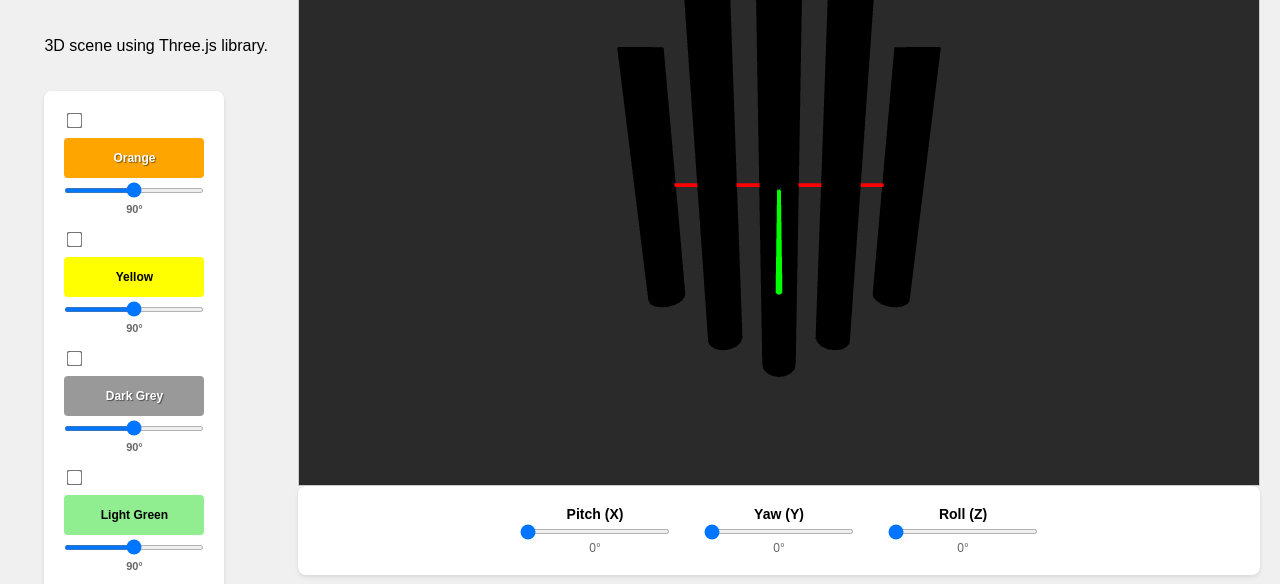
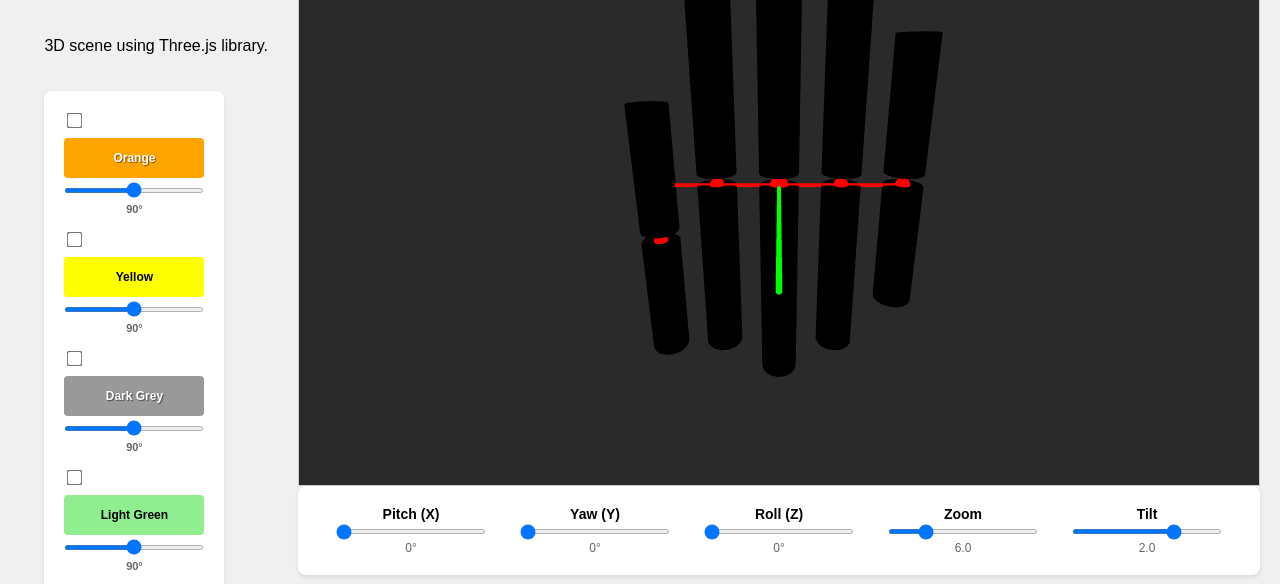
Before and after one commit to philincloud/dataglove, a plain HTML site: page index.html in a window 1280 px wide. Shown: the part 136-720 px from the top of the page. Drawn offline with nearby package versions, Linux system fonts and the light colour scheme.

Commit message:
Add zoom and tilt controls, shift orange disk down, raise upper lines 0.2 units

```diff
--- a/dataglove.js
+++ b/dataglove.js
@@ -111,7 +111,8 @@ function initThreeScene() {
     const darkGreyLineUpperGeometry = new THREE.CylinderGeometry(0.32, 0.32, 3.6, 16);
     const darkGreyLineUpperMaterial = new THREE.MeshBasicMaterial({ color: 0x000000 });
     darkGreyLineUpper = new THREE.Mesh(darkGreyLineUpperGeometry, darkGreyLineUpperMaterial);
-    darkGreyLineUpper.position.set(0, 1.8, 0); // Position so bottom touches y=0 relative to pivot
+
+    darkGreyLineUpper.position.set(0, 2.0, 0); // Position so bottom touches y=0 relative to pivot, 0.2 units higher
     darkGreyLinePivot.add(darkGreyLineUpper); // Add as child of pivot
 
 
@@ -154,7 +155,8 @@ function initThreeScene() {
 
     // Point at the beginning of the line (x = -2)
     const redPoint1 = new THREE.Mesh(axisPointGeometry, axisPointMaterial);
-    redPoint1.position.set(-2, 0, 0);
+
+    redPoint1.position.set(-2, -1, 0); // Red point for orange disk, shifted down by 1
     sceneGroup.add(redPoint1);
 
     // Point at 1/4 of the line length (x = -1)
@@ -223,7 +225,8 @@ function initThreeScene() {
     const yellowLineUpperGeometry = new THREE.CylinderGeometry(0.32, 0.32, 3, 16);
     const yellowLineUpperMaterial = new THREE.MeshBasicMaterial({ color: 0x000000 });
     yellowLineUpper = new THREE.Mesh(yellowLineUpperGeometry, yellowLineUpperMaterial);
-    yellowLineUpper.position.set(0, 1.5, 0); // Position so bottom touches y=0 relative to pivot
+
+    yellowLineUpper.position.set(0, 1.7, 0); // Position so bottom touches y=0 relative to pivot, 0.2 units higher
     yellowLinePivot.add(yellowLineUpper); // Add as child of pivot
 
 
@@ -274,7 +277,8 @@ function initThreeScene() {
     const lightGreenLineUpperGeometry = new THREE.CylinderGeometry(0.32, 0.32, 3, 16);
     const lightGreenLineUpperMaterial = new THREE.MeshBasicMaterial({ color: 0x000000 });
     lightGreenLineUpper = new THREE.Mesh(lightGreenLineUpperGeometry, lightGreenLineUpperMaterial);
-    lightGreenLineUpper.position.set(0, 1.5, 0); // Position so bottom touches y=0 relative to pivot
+
+    lightGreenLineUpper.position.set(0, 1.7, 0); // Position so bottom touches y=0 relative to pivot, 0.2 units higher
     lightGreenLinePivot.add(lightGreenLineUpper); // Add as child of pivot
 
 
@@ -325,7 +329,8 @@ function initThreeScene() {
     const darkGreenLineUpperGeometry = new THREE.CylinderGeometry(0.32, 0.32, 2.1, 16);
     const darkGreenLineUpperMaterial = new THREE.MeshBasicMaterial({ color: 0x000000 });
     darkGreenLineUpper = new THREE.Mesh(darkGreenLineUpperGeometry, darkGreenLineUpperMaterial);
-    darkGreenLineUpper.position.set(0, 1.05, 0); // Position so bottom touches y=0 relative to pivot
+
+    darkGreenLineUpper.position.set(0, 1.25, 0); // Position so bottom touches y=0 relative to pivot, 0.2 units higher
     darkGreenLinePivot.add(darkGreenLineUpper); // Add as child of pivot
 
 
@@ -340,7 +345,8 @@ function initThreeScene() {
     const orangeDiskGeometry = new THREE.CylinderGeometry(2.1, 2.1, 0.01, 32);
     const orangeDiskMaterial = new THREE.MeshBasicMaterial({ color: 0xffa500 });
     orangeDisk = new THREE.Mesh(orangeDiskGeometry, orangeDiskMaterial);
-    orangeDisk.position.set(-2, 0, 0); // Center on the beginning point of red axis
+
+    orangeDisk.position.set(-2, -1, 0); // Center on the beginning point of red axis, shifted down by 1
     orangeDisk.rotation.z = Math.PI / 2; // Rotate to make surface parallel to y/z plane
     orangeDisk.userData.originalColor = new THREE.Color(0xffa500);
     orangeDisk.visible = false; // Hidden by default
@@ -363,12 +369,14 @@ function initThreeScene() {
     const orangeLineLowerGeometry = new THREE.CylinderGeometry(0.32, 0.32, 2.1, 16);
     const orangeLineMaterial = new THREE.MeshBasicMaterial({ color: 0x000000 });
     orangeLine = new THREE.Mesh(orangeLineLowerGeometry, orangeLineMaterial);
-    orangeLine.position.set(-2, -1.05, 0); // Position so top touches y=0
+
+    orangeLine.position.set(-2, -2.05, 0); // Position so top touches y=-1 (shifted down by 1)
     sceneGroup.add(orangeLine);
 
     // Create pivot point at y=0 (red x-axis line)
     orangeLinePivot = new THREE.Group();
-    orangeLinePivot.position.set(-2, 0, 0); // Position at red x-axis line
+
+    orangeLinePivot.position.set(-2, -1, 0); // Position at orange disk center (shifted down by 1)
     sceneGroup.add(orangeLinePivot);
 
 
@@ -378,7 +386,9 @@ function initThreeScene() {
     const orangeLineUpperGeometry = new THREE.CylinderGeometry(0.32, 0.32, 2.1, 16);
     const orangeLineUpperMaterial = new THREE.MeshBasicMaterial({ color: 0x000000 });
     orangeLineUpper = new THREE.Mesh(orangeLineUpperGeometry, orangeLineUpperMaterial);
-    orangeLineUpper.position.set(0, 1.05, 0); // Position so bottom touches y=0 relative to pivot
+
+
+    orangeLineUpper.position.set(0, 1.25, 0); // Position so bottom touches y=-1 (pivot location) relative to pivot, 0.2 units higher
     orangeLinePivot.add(orangeLineUpper); // Add as child of pivot
 
     // Add lighting for better visibility
@@ -414,15 +424,22 @@ function rotateLineX(line, degrees) {
     renderer.render(scene, camera);
 }
 
+
 // Setup slider controls
 function setupControls() {
+
     const xSlider = document.getElementById('x-axis');
     const ySlider = document.getElementById('y-axis');
     const zSlider = document.getElementById('z-axis');
+    const zoomSlider = document.getElementById('zoom-axis');
+    const tiltSlider = document.getElementById('tilt-axis');
 
     const xValue = xSlider.nextElementSibling;
     const yValue = ySlider.nextElementSibling;
     const zValue = zSlider.nextElementSibling;
+    const zoomValue = zoomSlider.nextElementSibling;
+    const tiltValue = tiltSlider.nextElementSibling;
+
 
     // Update rotation when sliders change
     function updateRotation() {
@@ -446,14 +463,54 @@ function setupControls() {
         renderer.render(scene, camera);
     }
 
+
+    // Update zoom when zoom slider changes
+    function updateZoom() {
+        const zoom = parseFloat(zoomSlider.value);
+
+        // Move camera along z-axis based on zoom value
+        camera.position.z = zoom;
+        camera.lookAt(0, 0, 0);
+
+        // Update display value
+        zoomValue.textContent = zoom.toFixed(1);
+
+        // Re-render scene
+        renderer.render(scene, camera);
+    }
+
+    // Update tilt when tilt slider changes
+    function updateTilt() {
+        const tilt = parseFloat(tiltSlider.value);
+
+        // Adjust camera's y-position for tilt effect
+        camera.position.y = tilt;
+        camera.lookAt(0, 0, 0);
+
+        // Update display value
+        tiltValue.textContent = tilt.toFixed(1);
+
+        // Re-render scene
+        renderer.render(scene, camera);
+    }
+
+
+
     // Add event listeners to all sliders
     xSlider.addEventListener('input', updateRotation);
     ySlider.addEventListener('input', updateRotation);
     zSlider.addEventListener('input', updateRotation);
-
+    zoomSlider.addEventListener('input', updateZoom);
+    tiltSlider.addEventListener('input', updateTilt);
 
     // Initialize rotation
     updateRotation();
+
+    // Initialize zoom
+    updateZoom();
+
+    // Initialize tilt
+    updateTilt();
 
 
     // Setup color circle rotation controls
--- a/index.html
+++ b/index.html
@@ -258,6 +258,7 @@ t
     <div>
         <div id="canvas-container"></div>
 
+
         <div class="controls">
             <div class="slider-container">
                 <label for="x-axis">Pitch (X)</label>
@@ -274,6 +275,17 @@ t
                 <input type="range" id="z-axis" min="0" max="360" value="0" step="1">
                 <div class="value">0°</div>
             </div>
+
+            <div class="slider-container">
+                <label for="zoom-axis">Zoom</label>
+                <input type="range" id="zoom-axis" min="2" max="20" value="6" step="0.1">
+                <div class="value">6.0</div>
+            </div>
+            <div class="slider-container">
+                <label for="tilt-axis">Tilt</label>
+                <input type="range" id="tilt-axis" min="-5" max="5" value="2" step="0.1">
+                <div class="value">2.0</div>
+            </div>
         </div>
     </div>
 
```
